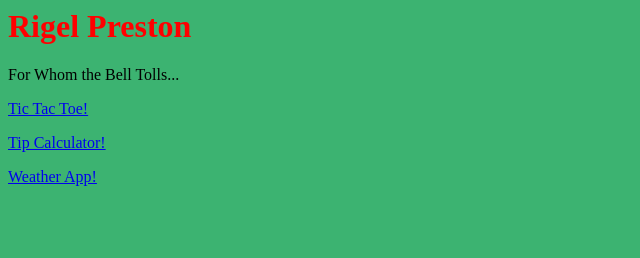
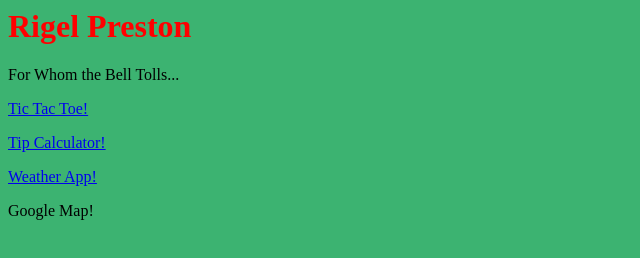
Before and after one commit to Rigelp79/Rigelp79.github.io, a plain HTML site: page index.html in a window 1280 px wide. Shown: the whole page, without its empty margins (0-640 px from the left). Drawn offline with Linux system fonts and the light colour scheme.

```diff
--- a/index.html
+++ b/index.html
@@ -11,7 +11,7 @@
     <p><a href="tic_tac_toe/tic.html">Tic Tac Toe!</a></p>
     <p><a href="tipcalculator/tipcal.html">Tip Calculator!</a></p>
     <p><a href="Weatherlyapp/WeatherApp.html">Weather App!</a></p>
-
+    <p><a href="GoogleMap/gOOgle.html"></a>Google Map!</p>
     </body>
 
 
```
